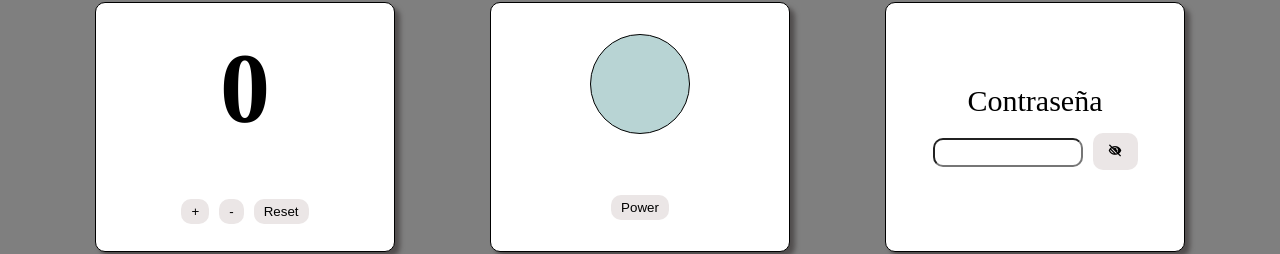
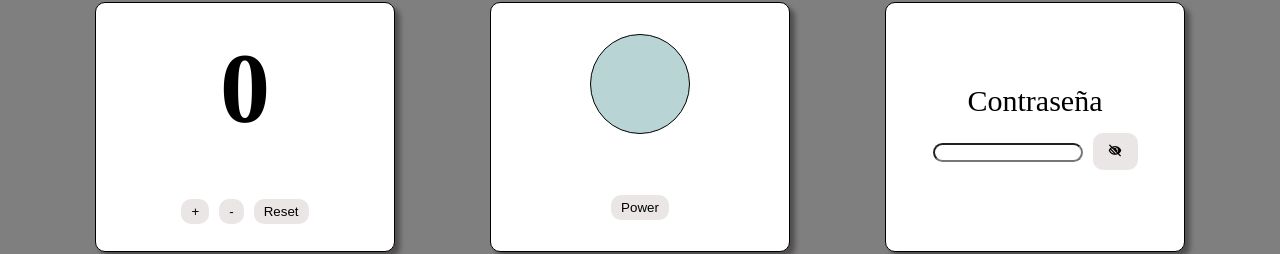
Before and after one commit to chocopros/practice_class_sem1y2, a React (Vite) app: page / in a window 1280 px wide. Shown: the part 273-527 px from the top of the page. Built offline with nearby package versions, Linux system fonts and the light colour scheme.

Commit message:
start-12-3

```diff
--- a/src/index.css
+++ b/src/index.css
@@ -100,7 +100,7 @@
 .passw_input{
   width: 150px;
   border-radius: 10px;
-  padding: 5px 0;
+  padding: 0 0 0 10px ;
 }
 
 .passw button{
```
